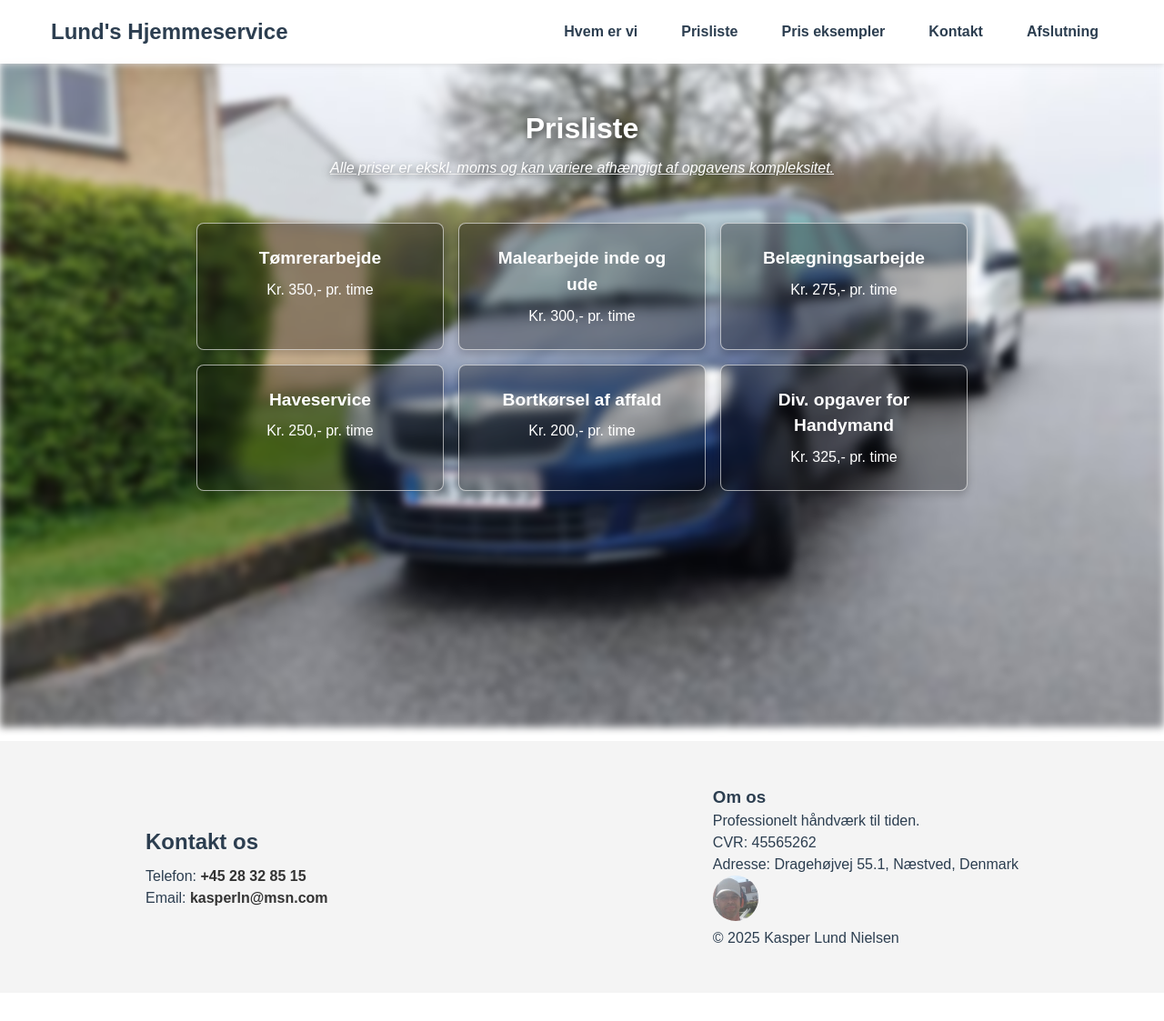
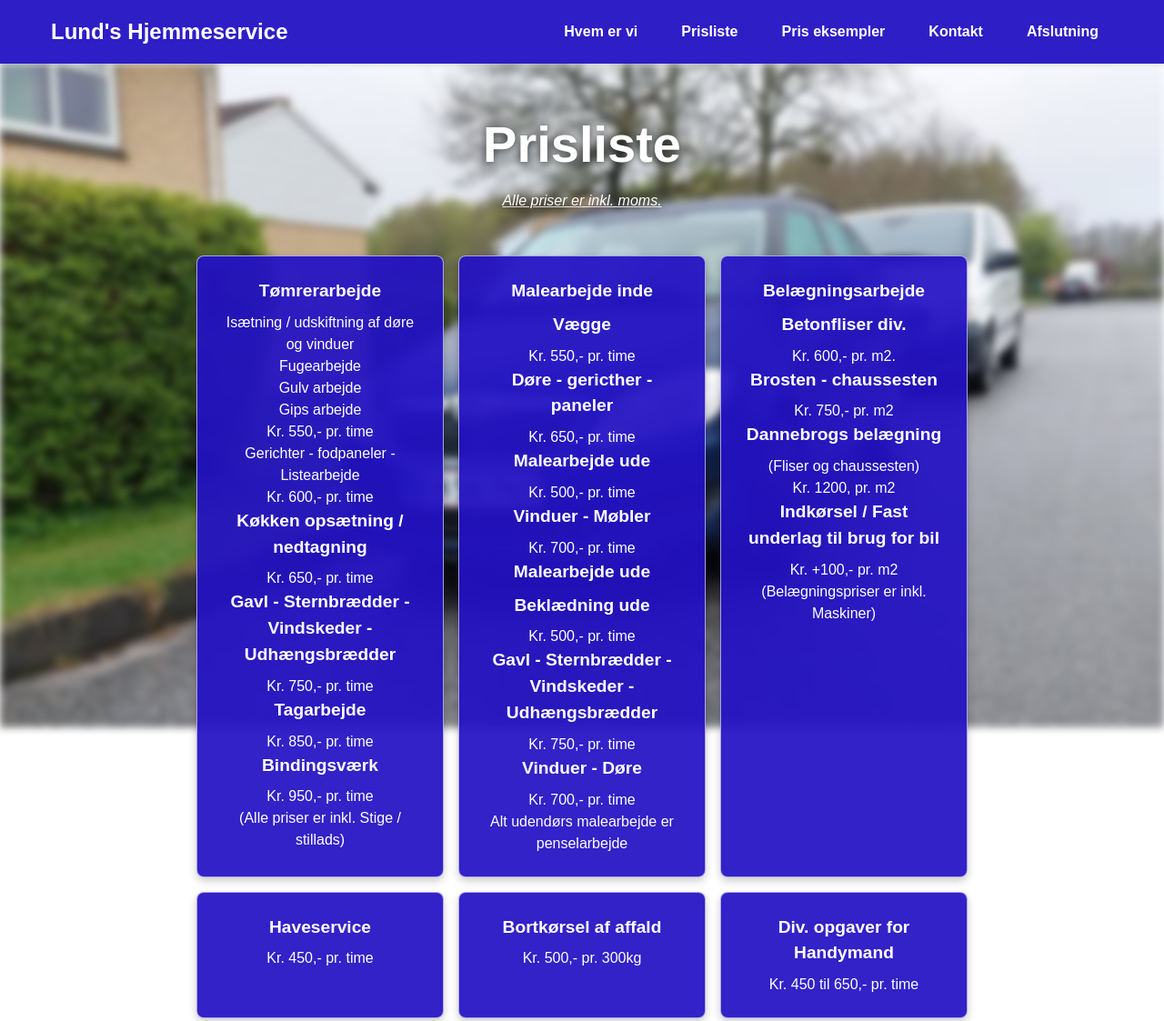
Before and after one commit to Mikkelsen1337/LundsHjemmeservice, a website built with webpack: page prisliste.html in a window 1280 px wide. Shown: the top 1123 px of the page at 91% size. Before the commit the page ends 1092 px from the top, so only its background shows below. Built offline with nearby package versions, Linux system fonts and the light colour scheme.

Commit message:
Ændringer

```diff
--- a/css/style.css
+++ b/css/style.css
@@ -35,7 +35,7 @@ header {
   position: fixed;
   top: 0; left: 0;
   width: 100%; height: 70px;
-  background: rgba(255,255,255,0.9);
+  background: rgba(35, 18, 195, 0.95);
   backdrop-filter: blur(10px);
   box-shadow: 0 2px 5px rgba(0,0,0,0.1);
   z-index: 10;
@@ -48,11 +48,12 @@ header {
   display: flex;
   align-items: center;
   justify-content: space-between;
+
 }
 .logo .brand {
   font-size: 1.5rem;
   font-weight: 600;
-  color: #2c3e50;
+  color: #ffffff;
 }
 .nav-links {
   list-style: none;
@@ -60,7 +61,7 @@ header {
 }
 .nav-btn {
   text-decoration: none;
-  color: #2c3e50;
+  color: #ffffff;
   font-size: 1rem;
   font-weight: 600;
   padding: 0.5rem 1rem;
@@ -153,7 +154,8 @@ main {
   text-shadow: 0 2px 10px rgba(0,0,0,0.7);
 }
 .price-hero h1 {
-  font-size: 2rem;
+  font-size: 3.5rem;
+  font-family: Arial, Tangerine, sans-serif;
   margin-bottom: 0.5rem;
 }
 .price-hero p {
@@ -172,7 +174,7 @@ main {
 }
 .price-item {
   padding: 1.5rem;
-  background: rgba(0,0,0,0.3);
+  background: rgba(35, 18, 195, 0.93);
   backdrop-filter: blur(5px);
   border: 1px solid rgba(255,255,255,0.6);
   border-radius: 8px;
--- a/prisliste.html
+++ b/prisliste.html
@@ -32,33 +32,87 @@
 <main>
   <section class="price-hero container">
     <h1>Prisliste</h1>
-    <p>Alle priser er ekskl. moms og kan variere afhængigt af opgavens kompleksitet.</p>
+    <p>Alle priser er inkl. moms.</p>
   </section>
 
   <section class="price-list">
     <div class="price-item">
       <h3>Tømrerarbejde</h3>
-      <p>Kr. 350,- pr. time</p>
+      <p>Isætning / udskiftning af døre og vinduer</p>
+      <p>Fugearbejde</p>
+      <p>Gulv arbejde</p>
+      <p>Gips arbejde</p>
+      <p>Kr. 550,- pr. time</p>
+      <p>Gerichter - fodpaneler - Listearbejde</p>
+      <p>Kr. 600,- pr. time</p>
+      <h3>Køkken opsætning / nedtagning</h3>
+      <p>Kr. 650,- pr. time</p>
+      <h3> Gavl - Sternbrædder - Vindskeder - Udhængsbrædder</h3>
+      <p>Kr. 750,- pr. time</p>
+      <h3>Tagarbejde</h3>
+      <p>Kr. 850,- pr. time</p>
+      <h3>Bindingsværk</h3>
+      <p>Kr. 950,- pr. time</p>
+
+      <p>(Alle priser er inkl. Stige / stillads)</p>
     </div>
     <div class="price-item">
-      <h3>Malearbejde inde og ude</h3>
-      <p>Kr. 300,- pr. time</p>
+      <h3>Malearbejde inde</h3>
+      <h3>Vægge</h3>
+      <p>Kr. 550,- pr. time</p>
+      <h3>Døre - gericther - paneler</h3>
+      <p>Kr. 650,- pr. time</p>
+      <h3>Malearbejde ude</h3>
+      <p>Kr. 500,- pr. time</p>
+      <h3>Vinduer - Møbler</h3>
+      <p>Kr. 700,- pr. time</p>
+
+      <h3>Malearbejde ude</h3>
+      <h3>Beklædning ude</h3>
+      <p>Kr. 500,- pr. time</p>
+      <h3> Gavl - Sternbrædder - Vindskeder - Udhængsbrædder</h3>
+      <p>Kr. 750,- pr. time</p>
+      <h3>Vinduer - Døre</h3>
+      <p>Kr. 700,- pr. time</p>
+
+      <p>Alt udendørs malearbejde er penselarbejde</p>
     </div>
     <div class="price-item">
       <h3>Belægningsarbejde</h3>
-      <p>Kr. 275,- pr. time</p>
+      <h3>Betonfliser div.</h3>
+      <p>Kr. 600,- pr. m2.</p>
+      <h3>Brosten - chaussesten</h3>
+      <p> Kr. 750,- pr. m2</p>
+      <h3>Dannebrogs belægning </h3>
+      <p>(Fliser og chaussesten)</p>
+      <p>Kr. 1200, pr. m2</p>
+      <h3>Indkørsel / Fast underlag til brug for bil</h3>
+      <p>Kr. +100,- pr. m2</p>
+      <p>(Belægningspriser er inkl. Maskiner)</p>
     </div>
     <div class="price-item">
       <h3>Haveservice</h3>
-      <p>Kr. 250,- pr. time</p>
+      <p>Kr. 450,- pr. time</p>
     </div>
     <div class="price-item">
       <h3>Bortkørsel af affald</h3>
-      <p>Kr. 200,- pr. time</p>
+      <p>Kr. 500,- pr. 300kg</p>
     </div>
     <div class="price-item">
       <h3>Div. opgaver for Handymand</h3>
-      <p>Kr. 325,- pr. time</p>
+      <p>Kr. 450 til 650,- pr. time</p>
+    </div>
+    <div class="price-item">
+      <h3>Skimmelbekæmpelse / sanering</h3>
+      <p>Kr. 750,- pr time</p>
+    </div>
+    <div class="price-item">
+      <h3>Nedrivning</h3>
+      <p>Kr. 750,- pr time</p>
+    </div>
+    <div class="price-item">
+      <h3>Rengøring</h3>
+      <p>Kr. 450,- pr time</p>
     </div>
   </section>
 </main>
```
